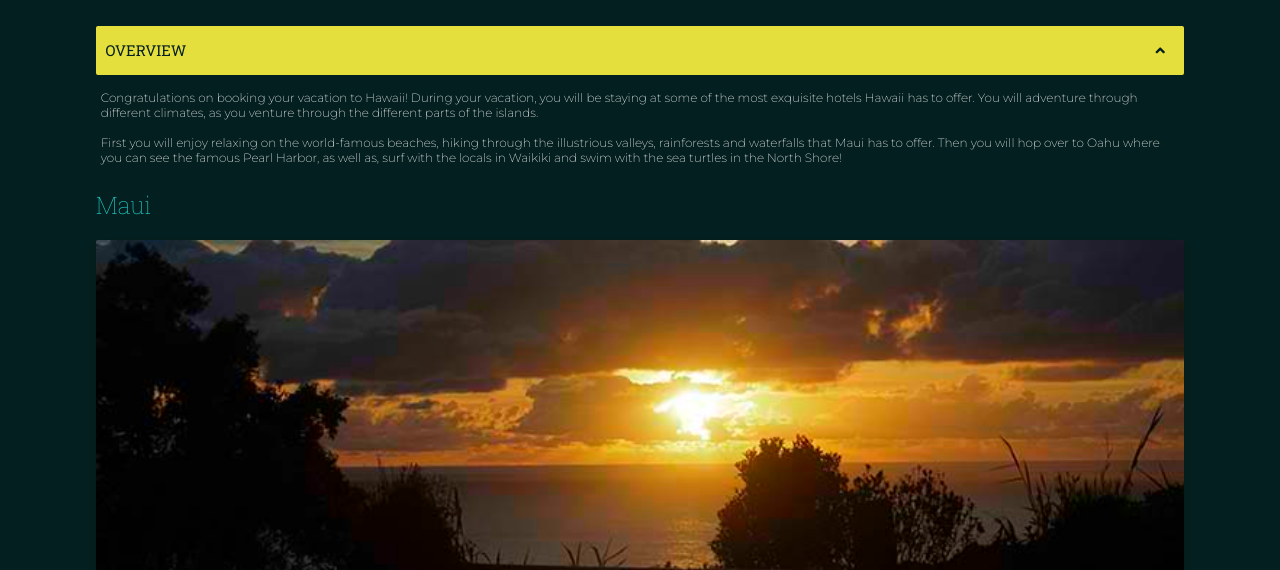
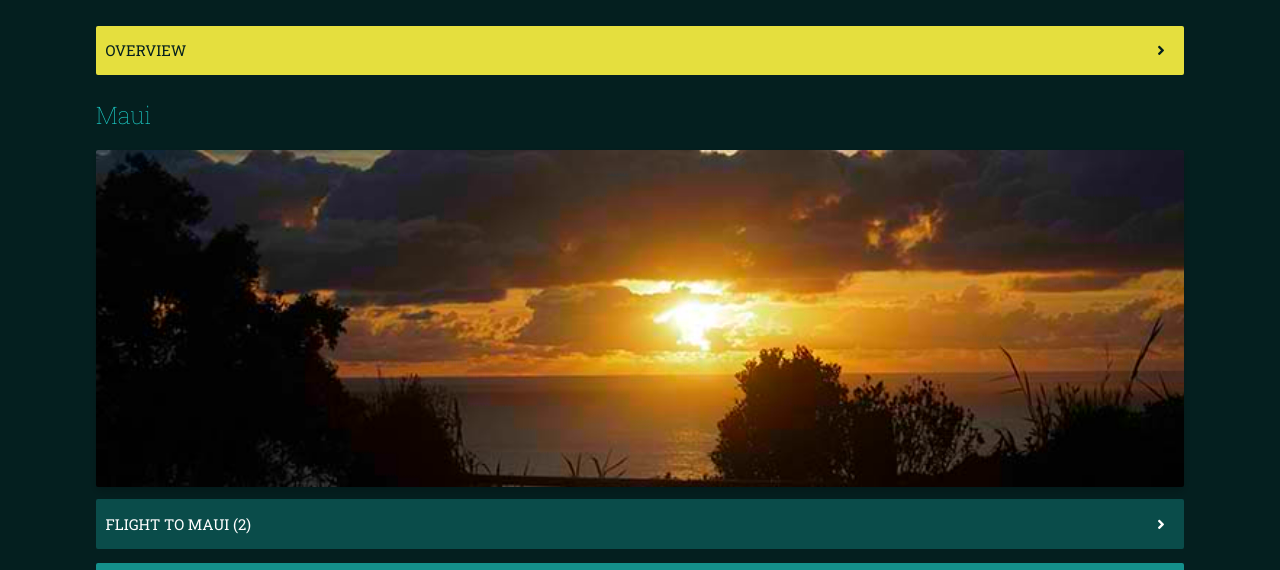
Before and after one commit to cparece/cparece.github.io, a plain HTML site: page index.html in a window 1280 px wide. Shown: the part 147-717 px from the top of the page. Drawn offline with Linux system fonts and the light colour scheme.

Commit message:
readme + remove bug

```diff
--- a/styles/mixin.scss
+++ b/styles/mixin.scss
@@ -123,14 +123,15 @@
                 ~.divider::after {
                     content: "\f105";
                 }
-                &:checked {
-                    ~#section-#{$number} {
-                        display: grid;
-                    }
-                    ~.divider::after {
-                        content: "\f106";
-                    }
-                }
+                // Removed due to unsolved bug
+                // &:checked {
+                //     ~#section-#{$number} {
+                //         display: grid;
+                //     }
+                //     ~.divider::after {
+                //         content: "\f106";
+                //     }
+                // }
             }
         }
     }
```
Also changed, not shown: README.md, styles/styles.css, 1 other file.
